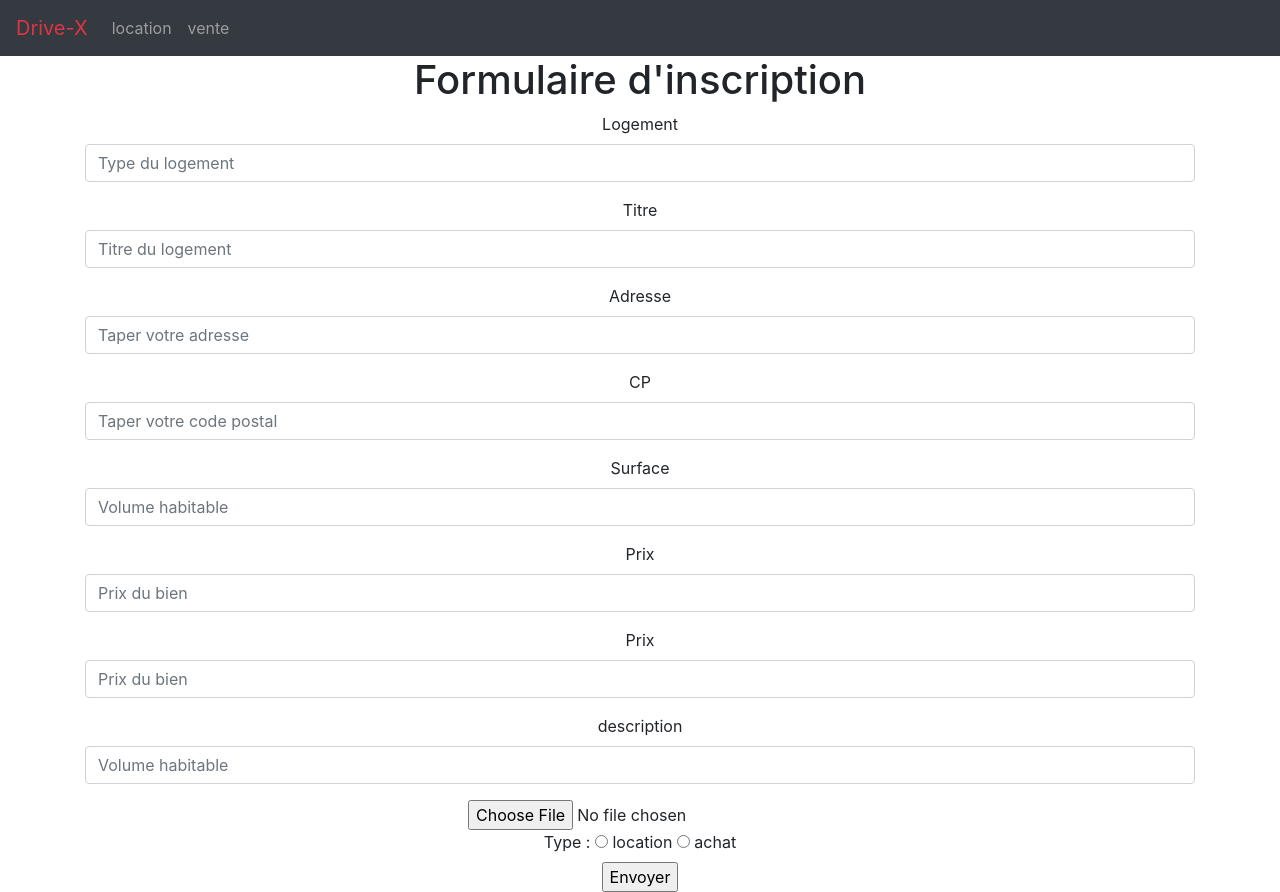
After one commit to tyrese951/immobilier, a PHP site: page /Formulaire.php in a window 1280 px wide. The commit adds this page. Run offline with PHP 8.4, Linux system fonts and the light colour scheme; some libraries are stand-ins or nearby versions.

Commit message:
Modification formulaire
Modification  css du formulaire

```diff
--- /dev/null
+++ b/Formulaire.php
@@ -0,0 +1,85 @@
+<?php require_once "./partials/header.php"?>
+
+
+<!DOCTYPE html>
+<html>
+    <head>
+        <title>immobolier</title>
+        <meta charset="utf-8">
+        <link rel="stylesheet" href="formulaire.css">
+    </head>
+    <body>
+        <div class="container text-center">
+        <h1>Formulaire d'inscription</h1>
+
+
+        <form>
+  <div class="form-group">
+    <label for="id">Logement</label>
+    <input type="text" class="form-control" id="id" placeholder="Type du logement">
+  </div>
+  <div class="form-group">
+    <label for="titre">Titre</label>
+    <input type="text" class="form-control" id="Titre" placeholder="Titre du logement">
+  </div>
+</form>
+
+<div class="form-group">
+    <label for="adresse">Adresse</label>
+    <input type="text" class="form-control" id="adresse" placeholder="Taper votre adresse">
+  </div>
+
+  <div class="form-group">
+    <label for="CP">CP</label>
+    <input type="text" class="form-control" id="CP" placeholder="Taper votre code postal">
+  </div>
+
+  <div class="form-group">
+    <label for="Surface">Surface</label>
+    <input type="text" class="form-control" id="surface" placeholder="Volume habitable">
+  </div>
+
+  <div class="form-group">
+    <label for="Prix">Prix</label>
+    <input type="text" class="form-control" id="Prix" placeholder="Prix du bien">
+  </div>
+
+  <div class="form-group">
+    <label for="Prix">Prix</label>
+    <input type="text" class="form-control" id="Prix" placeholder="Prix du bien">
+  </div>
+
+
+
+
+  <div class="form-group">
+    <label for="description">description</label>
+    <input type="text" class="form-control" id="description" placeholder="Volume habitable">
+  </div>
+
+
+
+
+        <form action="xss.php" method="post">
+
+
+
+
+            <form name="fo" method="post" action="" enctype="multipart/form-data" >
+        <input type="file"name="image"><br>
+            <div class="c100" id="submit">
+
+            <div class="c100">
+                <label for="Type">Type  :</label>
+                <input type="radio" name="Genre" value="location"> location
+                <input type="radio" name="Genre" value="achat"> achat<br>
+            </div>
+
+            </div>
+                <input type="submit" value="Envoyer">
+            </div>
+        </form>
+        </div>
+
+    </body>
+</html>
--- a/index.php
+++ b/index.php
@@ -23,7 +23,7 @@ $req->closeCursor();
 
         <main class="container">
 
-            <h1 class="p-4 my-5 bg-dark text-danger text-center"> Formulaire d'inscription</h1>
+            <h1 class="p-4 my-5 bg-dark text-danger text-center"> Les bons du moments</h1>
 
 
         <table class="table table-hover text-center">
--- a/partials/header.php
+++ b/partials/header.php
@@ -20,11 +20,13 @@
 
             <ul class="navbar-nav">
                 <li class="nav-item" >
-                    <a href="#" class="nav-link">location</a>
+                    <a href="Formulaire.php" class="nav-link">location</a>
                 </li>
                 <li class="nav-item" >
                     <a href="#" class="nav-link">vente</a>
                 </li>
+
+
             </ul>
 
         </nav>
```
Also changed, not shown: image.php (deleted, +0 -20 lines), xss.php (deleted, +0 -64 lines).
